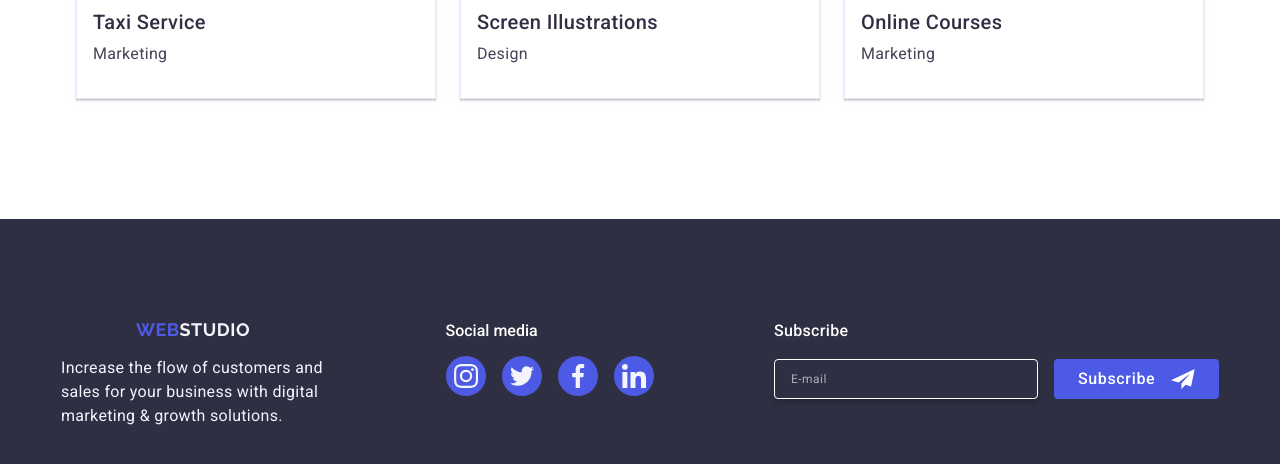
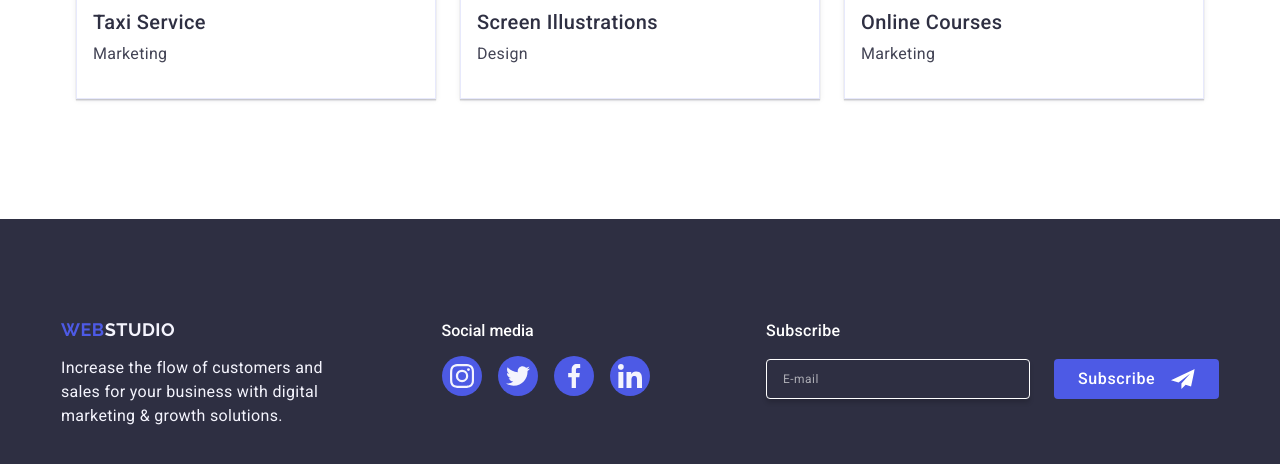
Before and after one commit to ihorborys/goit-markup-hw-06, a plain HTML site: page index.html in a window 1280 px wide. Shown: the part 2401-2865 px from the top of the page. Drawn offline with nearby package versions, Linux system fonts and the light colour scheme.

Commit message:
Edit: footer > logo align, padding

```diff
--- a/css/styles.css
+++ b/css/styles.css
@@ -712,6 +712,7 @@ body {
 @media only screen and (min-width: 1158px) {
     .footer .container  {
         padding: 100px 0;
+        gap: 0;
         justify-content: space-between;
         align-items: baseline;
     }
@@ -722,6 +723,18 @@ body {
     flex-direction: column;
     align-items: center;
     gap: 16px;
+}
+
+@media only screen and (min-width: 768px) {
+    .footer-logo-info  {
+        align-items: flex-start;
+    }
+}
+
+@media only screen and (min-width: 768px) and (max-width: 1157px) {
+    .footer-logo-info  {
+        padding-bottom: 72px;
+    }
 }
 
 .footer-logo-info .logo {
@@ -807,6 +820,7 @@ body {
 @media only screen and (min-width: 1158px) {
     .footer-form  {
         flex-direction: row;
+        gap: 24px;
     }
 }
 
```
